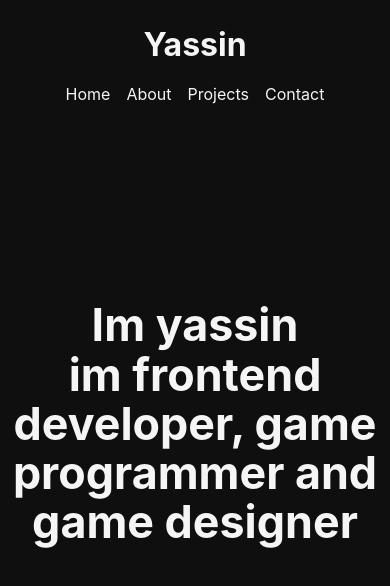
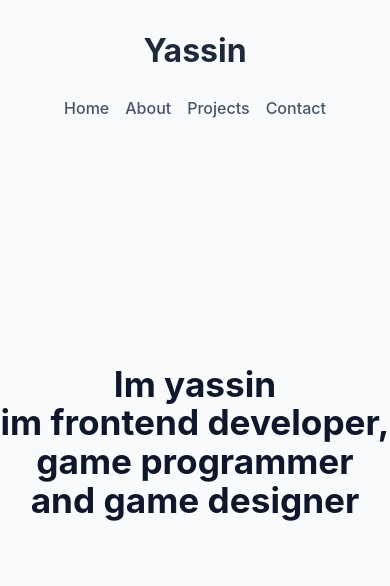
Before and after one commit to YassinNasrallah/MyProtfolio, a React (Create React App) app: page / in a window 390 px wide. Shown: the top 586 px of the page. Built offline with nearby package versions, Linux system fonts and the light colour scheme.

Commit message:
update style

```diff
--- a/src/style/Main.css
+++ b/src/style/Main.css
@@ -5,15 +5,12 @@
 }
 
 body {
-  background: #0f0f0f;
-  color: #f5f5f5;
+  background: #f8fafc;
+  color: #1e293b;
   font-family: "Inter", sans-serif;
+  line-height: 1.6;
 }
 
-a {
-  color: inherit;
-  text-decoration: none;
-}
 
 .main-container {
   width: min(1100px, 90%);
@@ -24,14 +21,15 @@ a {
   margin: auto;
 }
 
-/* ================= NAVBAR ================= */
+
 
 .nav-container {
   height: 80px;
+  width: 100%;
   display: flex;
   justify-content: space-between;
   align-items: center;
-  gap:20px
+  gap: 20px;
 }
 
 .nav-container ul {
@@ -42,21 +40,25 @@ a {
 
 .nav-container li {
   cursor: pointer;
-  transition: .3s;
+  color: #475569;
+  transition: color 0.3s ease;
+  font-weight: 500;
 }
 
 .nav-container li:hover {
-  color: #7c5cff;
+  color: #2563eb;
 }
 
-.logo img{
+.logo img {
   width: 60px;
   object-fit: contain;
   border-radius: 50%;
   cursor: pointer;
+  transition: transform 0.3s ease;
 }
 
-/* ================= HERO ================= */
+
+
 
 .hero-section {
   min-height: 90vh;
@@ -69,13 +71,13 @@ a {
   line-height: 1.1;
   font-weight: 700;
   max-width: 900px;
+  color: #0f172a;
 }
 
 .hero-section span {
-  color: #7c5cff;
+  color: #2563eb;
 }
 
-/* ================= ABOUT ================= */
 
 .about-section {
   padding: 100px 0;
@@ -85,42 +87,45 @@ a {
 .about-section h1 {
   font-size: 2.5rem;
   margin-bottom: 25px;
+  color: #0f172a;
 }
 
 .about-section p {
-  color: #b7b7b7;
+  color: #64748b;
   line-height: 1.9;
   font-size: 1.05rem;
 }
 
 
 
+
 /* ================= Responsive ================= */
 
-@media (max-width:768px){
-
-.nav-container{
-    flex-direction:column;
-    justify-content:center;
-    gap:20px;
-    height:auto;
-    padding:25px 0;
+@media (max-width: 768px) {
+  .nav-container {
+    flex-direction: column;
+    justify-content: center;
+    gap: 20px;
+    height: auto;
+    padding: 25px 0;
   }
 
-.nav-container ul{
-    gap:1rem;
+  .nav-container ul {
+    gap: 1rem;
+    flex-wrap: wrap;
+    justify-content: center;
   }
 
-.hero-section{
-    min-height:70vh;
+  .hero-section {
+    min-height: 70vh;
+    text-align: center;
   }
 
-.hero-section h1{
-    text-align:center;
+  .hero-section h1 {
+    font-size: clamp(2.2rem, 8vw, 3.5rem);
   }
 
-.about-section{
-    text-align:center;
+  .about-section {
+    text-align: center;
   }
-
 }
```
Lines whose indentation alone changed are shown as unchanged.
